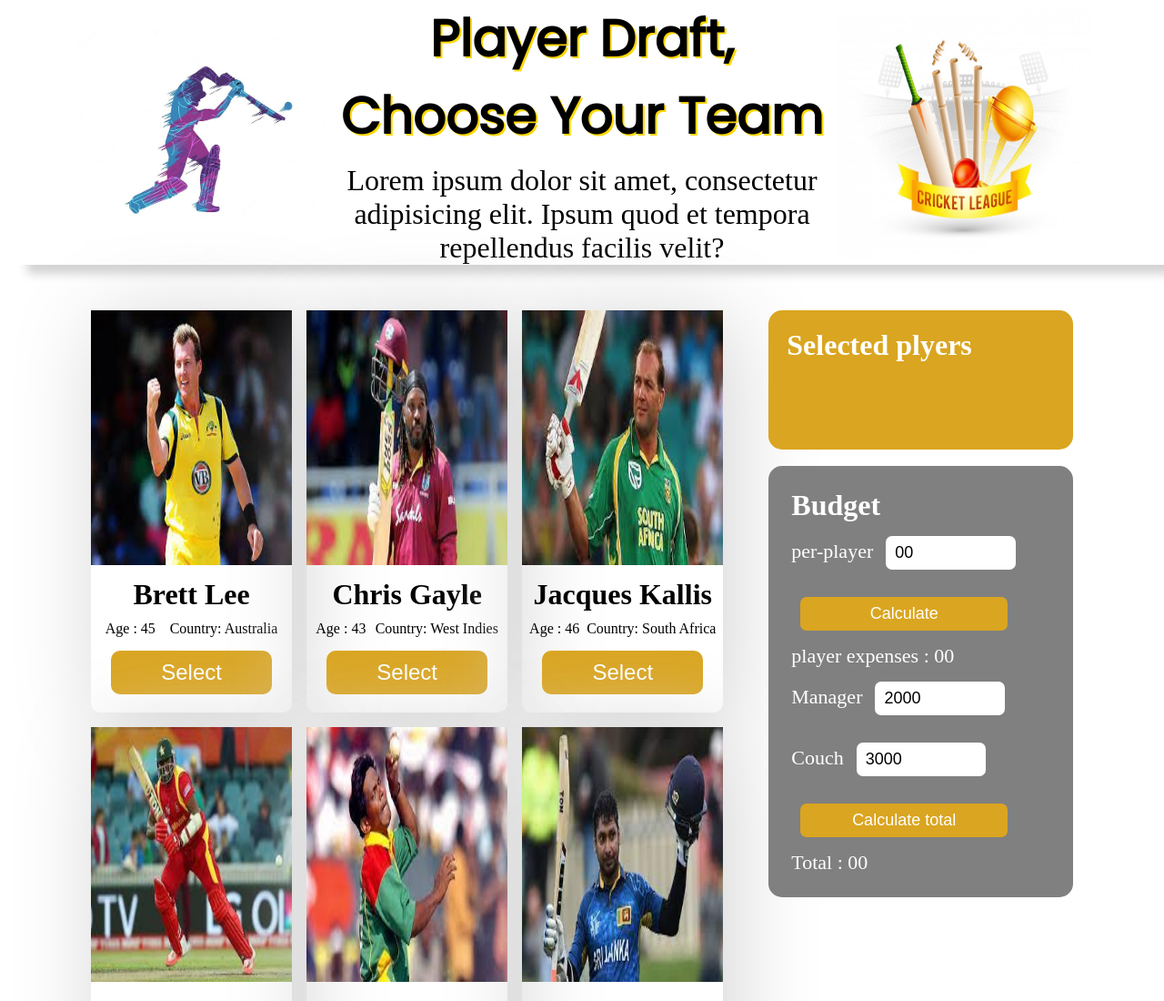
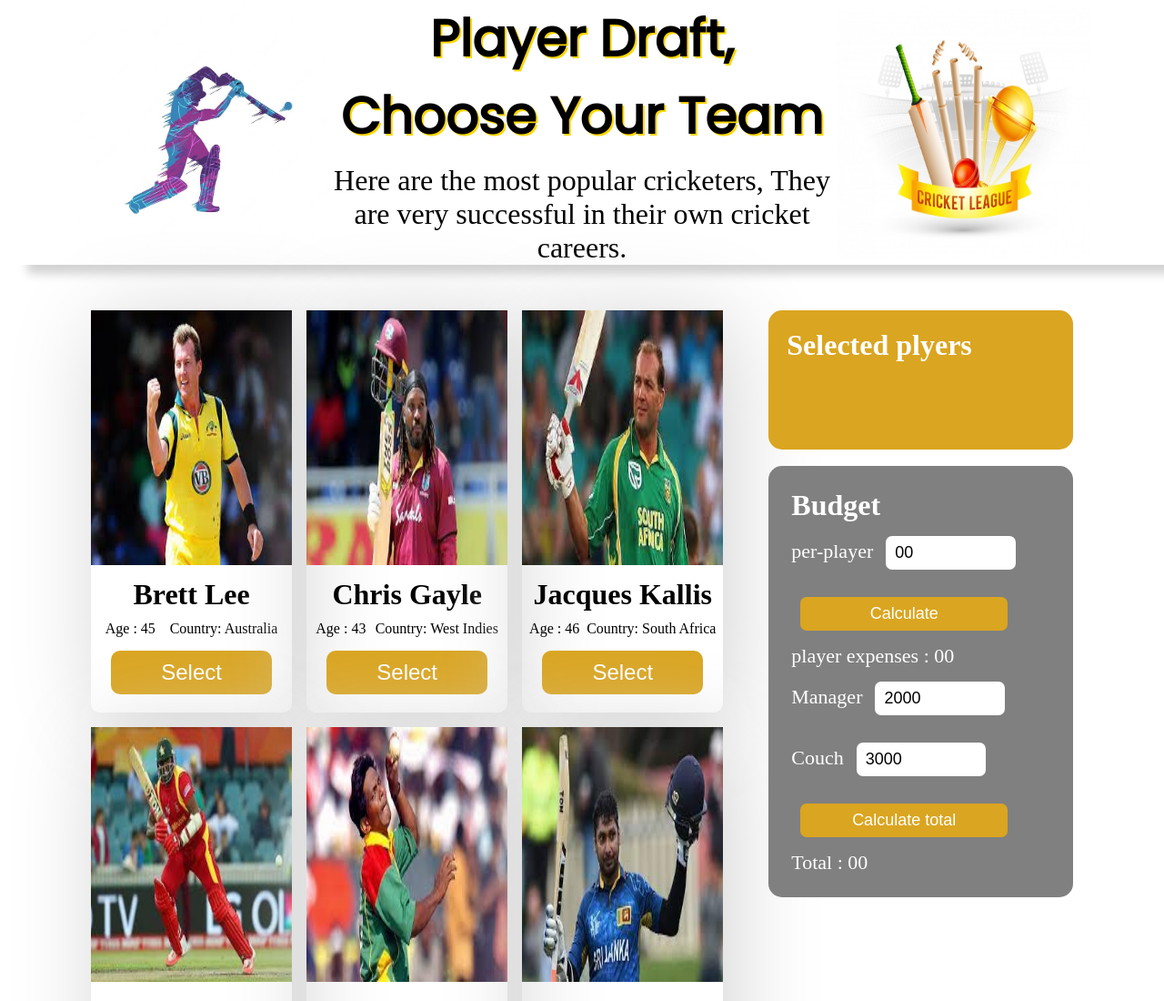
Before and after one commit to arafathossain7960/player-draft, a plain HTML site: page index.html in a window 1280 px wide. Shown: the top 1100 px of the page at 91% size. Drawn offline with Linux system fonts and the light colour scheme.

Commit message:
change heading pragraph

```diff
--- a/index.html
+++ b/index.html
@@ -15,7 +15,7 @@
             <div class="header-title">
 
                 <h1>Player Draft, Choose Your Team</h1>
-                <p>Lorem ipsum dolor sit amet, consectetur adipisicing elit. Ipsum quod et tempora repellendus facilis velit?</p>
+                <p>Here are the most popular cricketers, They are very successful in their own cricket careers. </p>
             </div>
             <div><img src="./img/header/wiket.png" alt=""></div>
         </div>
```
